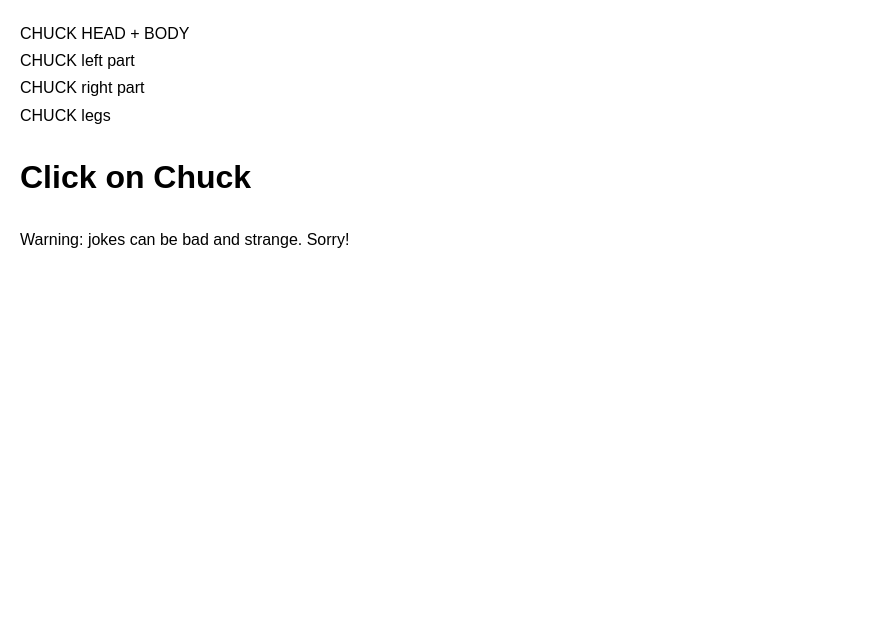
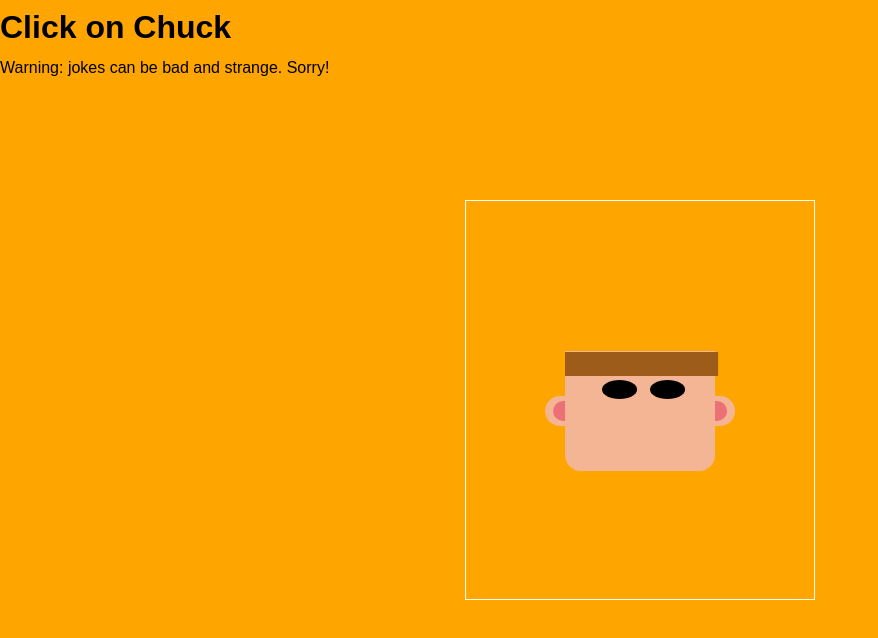
Before and after one commit to ananastasiap/chuck-says, a React (Vite) app: page / in a window 1280 px wide. Shown: the top 638 px of the page, without its empty margins (0-878 px from the left). Built offline with nearby package versions, Linux system fonts and the light colour scheme.

Commit message:
feat: start make chuck

```diff
--- a/package.json
+++ b/package.json
@@ -16,6 +16,7 @@
   },
   "dependencies": {
     "@reduxjs/toolkit": "^1.8.1",
+    "classnames": "^2.5.1",
     "react": "^18.2.0",
     "react-dom": "^18.2.0",
     "react-redux": "^8.0.1"
--- a/src/components/main-screen/components/chuck/chuck.component.tsx
+++ b/src/components/main-screen/components/chuck/chuck.component.tsx
@@ -1,7 +1,11 @@
+import cn from "classnames"
+
 import axios from "axios"
 import { useAppDispatch } from "../../../../app/hooks"
 import { setCurrentJoke } from "../../store/slices"
 import { CHUCK_RANDOM_JOKES_API } from "../../constants"
+
+import styles from "./chuck.module.scss"
 
 const Chuck: React.FC = () => {
   const dispatch = useAppDispatch()
@@ -17,10 +21,18 @@ const Chuck: React.FC = () => {
 
   return (
     <div>
-      <div onClick={fetchChuckJoke}>CHUCK HEAD + BODY</div>
-      <div onClick={fetchChuckJoke}>CHUCK left part</div>
-      <div onClick={fetchChuckJoke}>CHUCK right part</div>
-      <div onClick={fetchChuckJoke}>CHUCK legs</div>
+      <div onClick={fetchChuckJoke} className={styles.container}>
+        <div className={cn(styles.ear, styles.center)}></div>
+        <div className={cn(styles.chuck, styles.center)}>
+          <div className={styles.hat}></div>
+          <div className={styles.belt}></div>
+          <div className={cn(styles.hair, styles.center)}>
+            <div className={styles.eye}></div>
+            <div className={styles.shadowUnderEyes}></div>
+            <div className={styles.beard}></div>
+          </div>
+        </div>
+      </div>
     </div>
   )
 }
--- /dev/null
+++ b/src/components/main-screen/components/chuck/chuck.module.scss
@@ -0,0 +1,67 @@
+.container {
+  position: absolute;
+  top: 50%;
+  left: 50%;
+  transform: translate(-50%, -50%);
+  width: 21.87em;
+  height: 25em;
+  border: 1px solid white;
+}
+
+.center {
+  margin: auto;
+  left: 0;
+  right: 0;
+}
+
+.chuck {
+  position: absolute;
+  top: 9.37em;
+  height: 7.5em;
+  width: 9.37em;
+  background-color: #f4b595;
+  border-radius: 0 0 1em 1em;
+}
+
+.ear {
+  position: absolute;
+  top: 12.18em;
+  height: 1.87em;
+  width: 11.87em;
+  background-color: #f4b595;
+  border-radius: 1em;
+}
+
+.ear:before {
+  position: absolute;
+  top: 0.34em;
+  left: 0;
+  right: 0;
+  content: "";
+  margin: auto;
+  height: 1.25em;
+  width: 10.93em;
+  background-color: #ec7177;
+  border-radius: 1em;
+}
+
+.hair:before,
+.hair:after {
+  position: absolute;
+  top: 0.04em;
+  content: "";
+  height: 1.56em;
+  width: 9.56em;
+  background-color: #9d5c1a;
+}
+
+.eye {
+  position: absolute;
+  top: 1.8em;
+  left: 2.3em;
+  height: 1.2em;
+  width: 2.2em;
+  background-color: #000;
+  border-radius: 50%;
+  box-shadow: 3em 0 #000;
+}
--- a/src/index.scss
+++ b/src/index.scss
@@ -10,13 +10,14 @@
 *,
 *:after,
 *:before {
+  padding: 0;
+  margin: 0;
   box-sizing: border-box;
 }
 body {
-  margin: 0;
-  padding: var(--spacing-large);
   font-size: 16px;
   line-height: 1.7;
   font-family: sans-serif;
-  background-color: var(--color-gray-light);
+  // background-color: var(--color-gray-light);
+  background-color: orange;
 }
```
Also changed, not shown: 1 other file (tests, documents, lock files or other folders).
